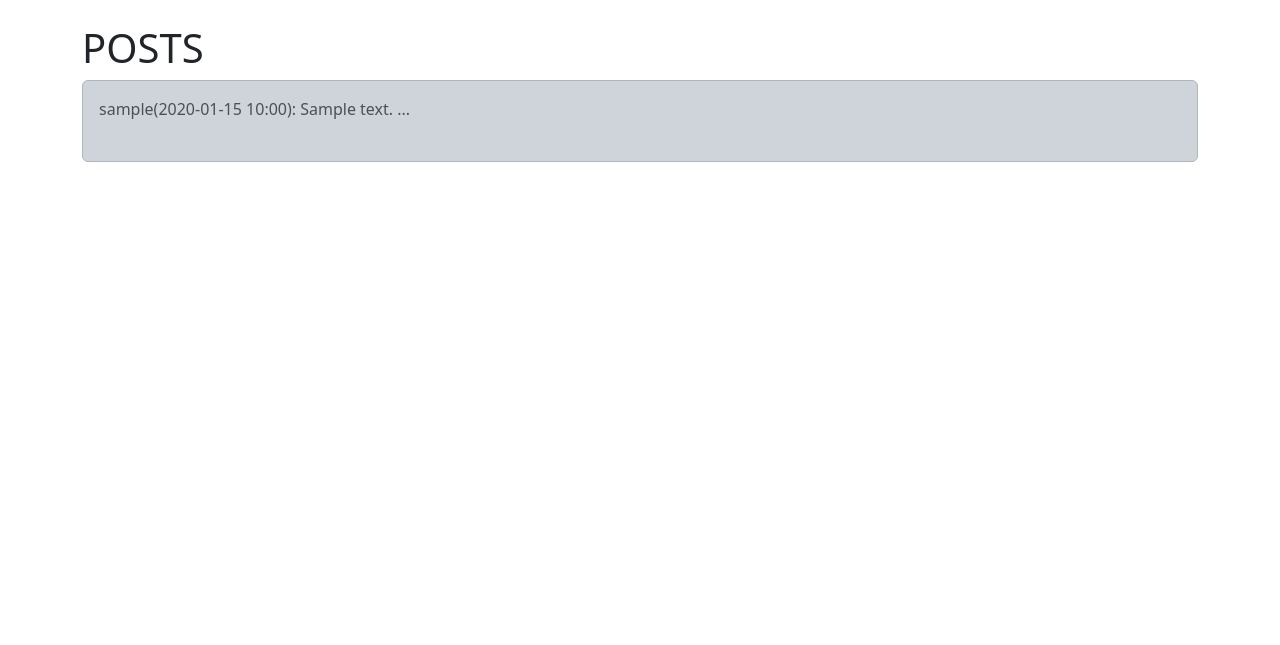
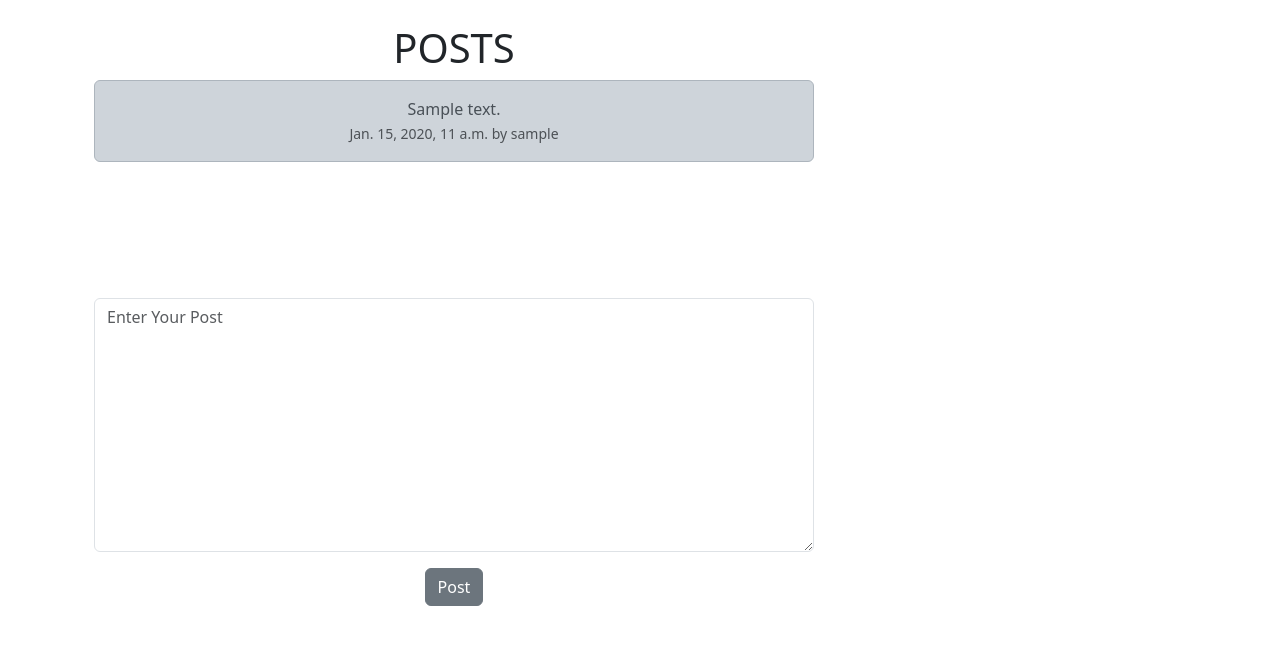
Before and after one commit to 0xbm/social, a Django app: page / in a window 1280 px wide. Shown: the part 57-702 px from the top of the page. Run offline with Django 4.2, Linux system fonts and the light colour scheme; a user stored in the database is signed in; tables that the repository leaves empty hold one stand-in row (values such as "Sample post").

Commit message:
add forms

```diff
--- /dev/null
+++ b/X/forms.py
@@ -0,0 +1,13 @@
+from django import forms
+from .models import Post
+
+
+class PostForm(forms.ModelForm):
+    body = forms.CharField(required=True, widget=forms.widgets.Textarea(attrs={
+        "placeholder": "Enter Your Post",
+        "class": "form-control", }),
+                           label="", )
+
+    class Meta:
+        model = Post
+        exclude = ("user",)
--- a/X/views.py
+++ b/X/views.py
@@ -1,12 +1,25 @@
 from django.shortcuts import render, redirect
 from .models import Profile, Post
 from django.contrib import messages
+from .forms import PostForm
 
 
 def home(request):
     if request.user.is_authenticated:
+        form = PostForm(request.POST or None)
+        if request.method == "POST":
+            if form.is_valid():
+                post = form.save(commit=False)
+                post.user = request.user
+                post.save()
+                messages.success(request, ("Your Post Send Success !!!"))
+                return redirect('home')
+
         posts = Post.objects.all().order_by("-created_at")
-    return render(request, 'home.html', {'posts': posts})
+        return render(request, 'home.html', {'posts': posts, 'form': form})
+    else:
+        posts = Post.objects.all().order_by("-created_at")
+        return render(request, 'home.html', {'posts': posts})
 
 
 def profile_list(request):
--- a/templates/home.html
+++ b/templates/home.html
@@ -1,11 +1,33 @@
 {% extends 'base.html' %}
 
 {% block content %}
-    <h1>POSTS</h1>
-    {% for post in posts %}
-        <div class="alert alert-dark" role="alert">
-        {{ post }} </br></br>
-        </div>
-    {% endfor %}
+
+    <div class="container text-center">
+    <div class="row">
+    <div class="col-8">
+        <h1>POSTS</h1>
+        {% for post in posts %}
+            <div class="alert alert-dark" role="alert">
+                {{ post.body }}<br/>
+                <small class="text-muted">
+                    {{ post.created_at }}
+                    by
+                    {{ post.user.username }}
+
+                </small>
+            </div></br></br>
+        {% endfor %}
+    </div>
+    <div class="col-8">
+        <br/><br/><br/>
+        {% if form %}
+            <form method="POST">
+                {% csrf_token %}
+                {{ form.as_p }}
+
+                <button type="submit" class="btn btn-secondary">Post</button>
+            </form>
+        {% endif %}
+    </div>
 
 {% endblock %}
```
Also changed, not shown: templates/profile.html (+9 -2 lines).
